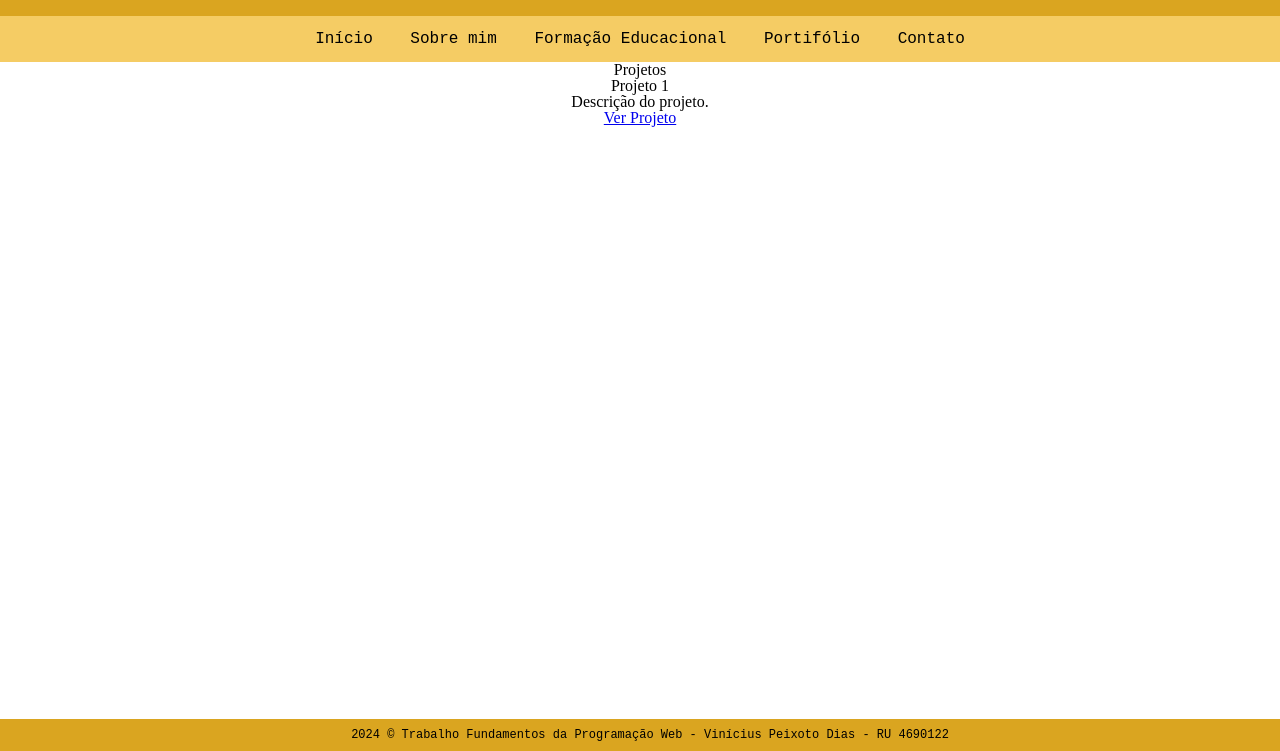
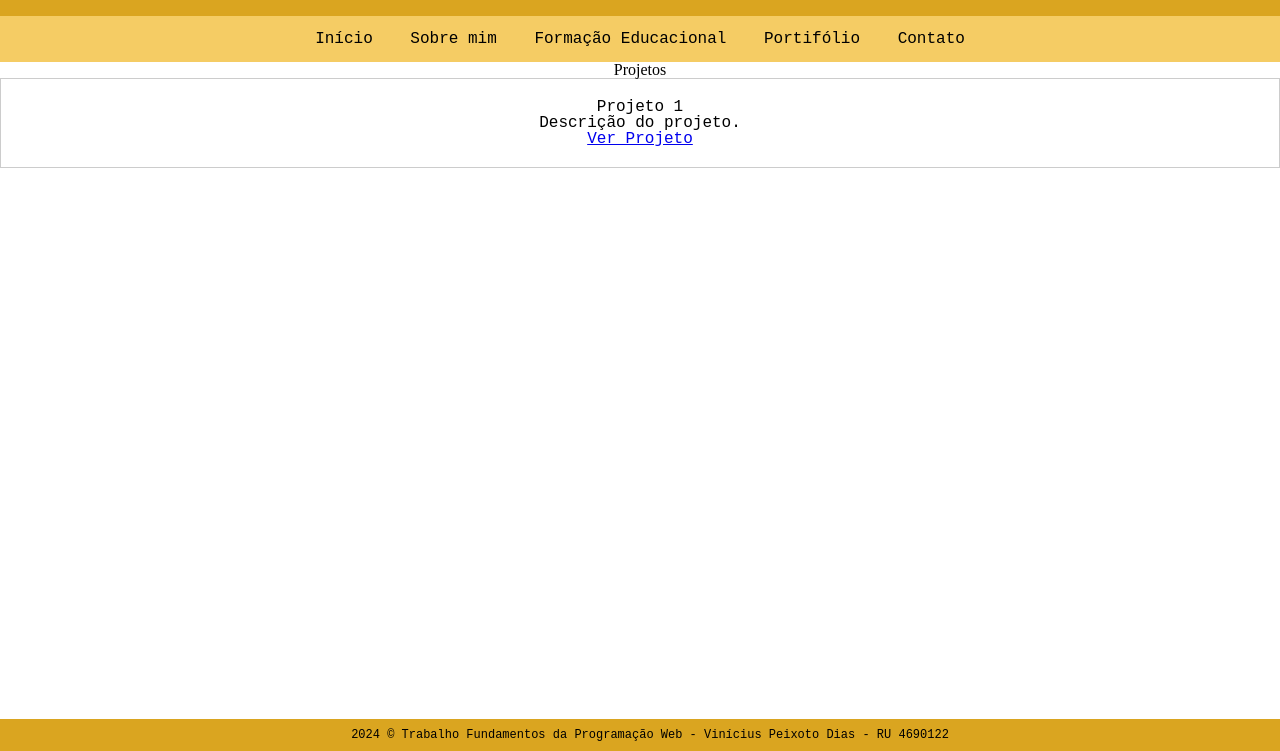
Before and after one commit to vinipeixoto/trabalhovinicius, a plain HTML site: page portifolio.html in a window 1280 px wide. Shown: the part 49-800 px from the top of the page. Drawn offline with Linux system fonts and the light colour scheme.

Commit message:
Update style.css

```diff
--- a/style.css
+++ b/style.css
@@ -131,3 +131,10 @@
     font-weight: bold;
     font-size: 20px;
 }
+
+.projeto {
+    border: 1px solid #ccc;
+    font-family: Andale Mono, monospace;
+    padding: 20px;
+    margin-bottom: 20px;
+}
```
